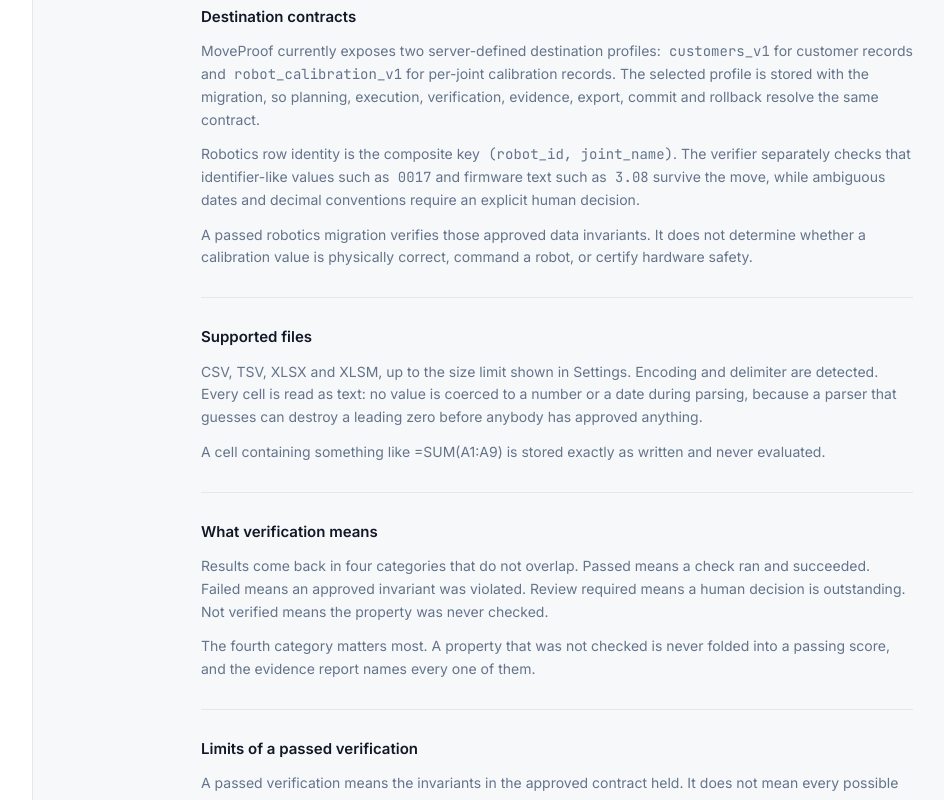
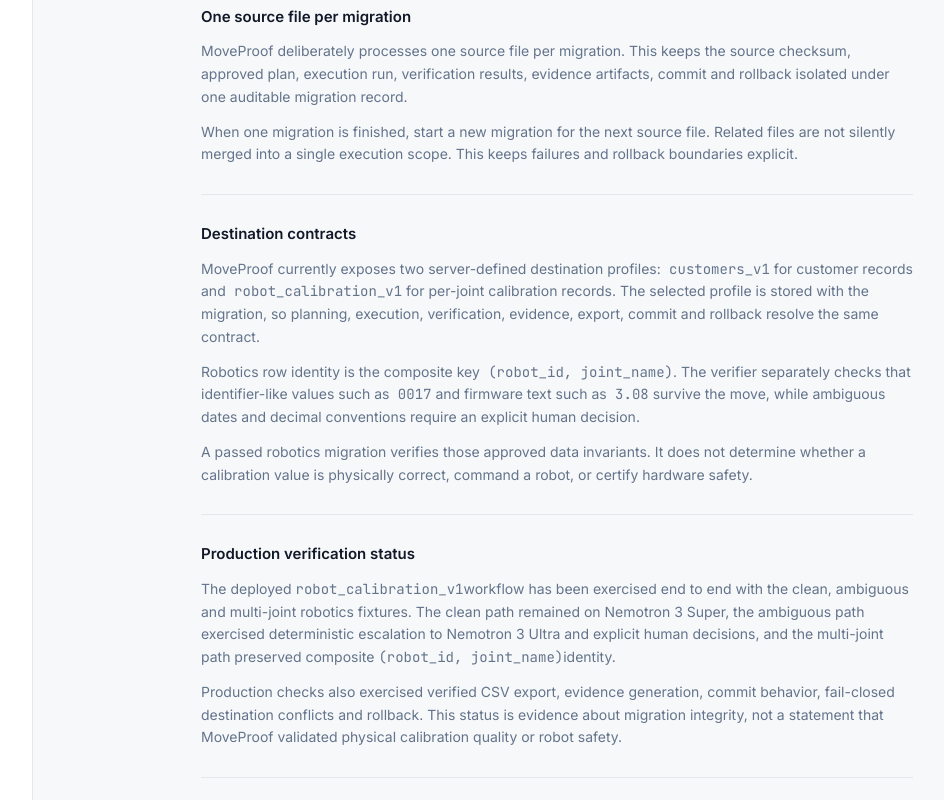
Before and after one commit to wiqilee/Moveproof, a Next.js app: page /app/docs in a window 1280 px wide. Shown: the part 800-1600 px from the top of the page, without its empty margins (199-1143 px from the left). Built offline with nearby package versions, Linux system fonts and the light colour scheme; no server answers.

Commit message:
docs: mark robotics workflow production verified

```diff
--- a/src/app/app/docs/page.tsx
+++ b/src/app/app/docs/page.tsx
@@ -66,6 +66,20 @@
           </p>
         </Section>
 
+        <Section title="One source file per migration">
+          <p>
+            MoveProof deliberately processes one source file per migration. This keeps
+            the source checksum, approved plan, execution run, verification results,
+            evidence artifacts, commit and rollback isolated under one auditable
+            migration record.
+          </p>
+          <p>
+            When one migration is finished, start a new migration for the next source
+            file. Related files are not silently merged into a single execution scope.
+            This keeps failures and rollback boundaries explicit.
+          </p>
+        </Section>
+
         <Section title="Destination contracts">
           <p>
             MoveProof currently exposes two server-defined destination profiles:
@@ -87,6 +101,24 @@
             A passed robotics migration verifies those approved data invariants. It
             does not determine whether a calibration value is physically correct,
             command a robot, or certify hardware safety.
+          </p>
+        </Section>
+
+        <Section title="Production verification status">
+          <p>
+            The deployed <span className="font-mono">robot_calibration_v1</span>
+            workflow has been exercised end to end with the clean, ambiguous and
+            multi-joint robotics fixtures. The clean path remained on Nemotron 3
+            Super, the ambiguous path exercised deterministic escalation to Nemotron
+            3 Ultra and explicit human decisions, and the multi-joint path preserved
+            composite <span className="font-mono">(robot_id, joint_name)</span>
+            identity.
+          </p>
+          <p>
+            Production checks also exercised verified CSV export, evidence generation,
+            commit behavior, fail-closed destination conflicts and rollback. This
+            status is evidence about migration integrity, not a statement that
+            MoveProof validated physical calibration quality or robot safety.
           </p>
         </Section>
 
```
Also changed, not shown: deploy/DEPLOYMENT.md (+4 -4 lines), 2 other files (tests, documents, lock files or other folders).
